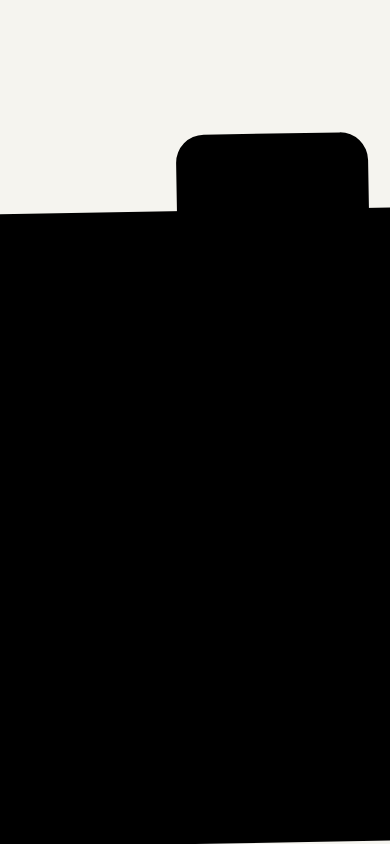
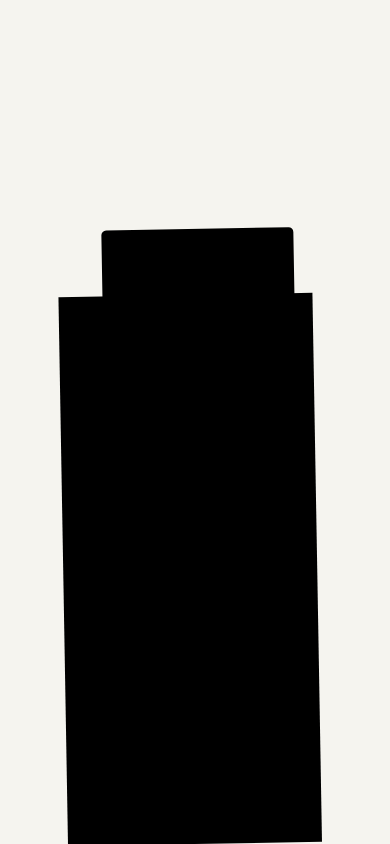
Before and after one commit to GraphicMiles/graphicmiles-portfolio, a React (Vite) app: page / in a window 390 px wide. Built offline with nearby package versions, Linux system fonts and the light colour scheme.

Commit message:
Sharpen folder corners and reduce mobile height

```diff
--- a/src/index.css
+++ b/src/index.css
@@ -1,7 +1,7 @@
 :root {
   --page: #f5f4ef;
   --folder: #000;
-  --folder-radius: 1.75rem;
+  --folder-radius: .3rem;
   --navbar-height: 0px;
   --folder-angle: -1deg;
 }
@@ -52,3 +52,10 @@ body {
   background: var(--folder);
   content: "";
 }
+
+@media (max-width: 720px) {
+  .folder {
+    height: 65%;
+    flex-basis: 65%;
+  }
+}
```
